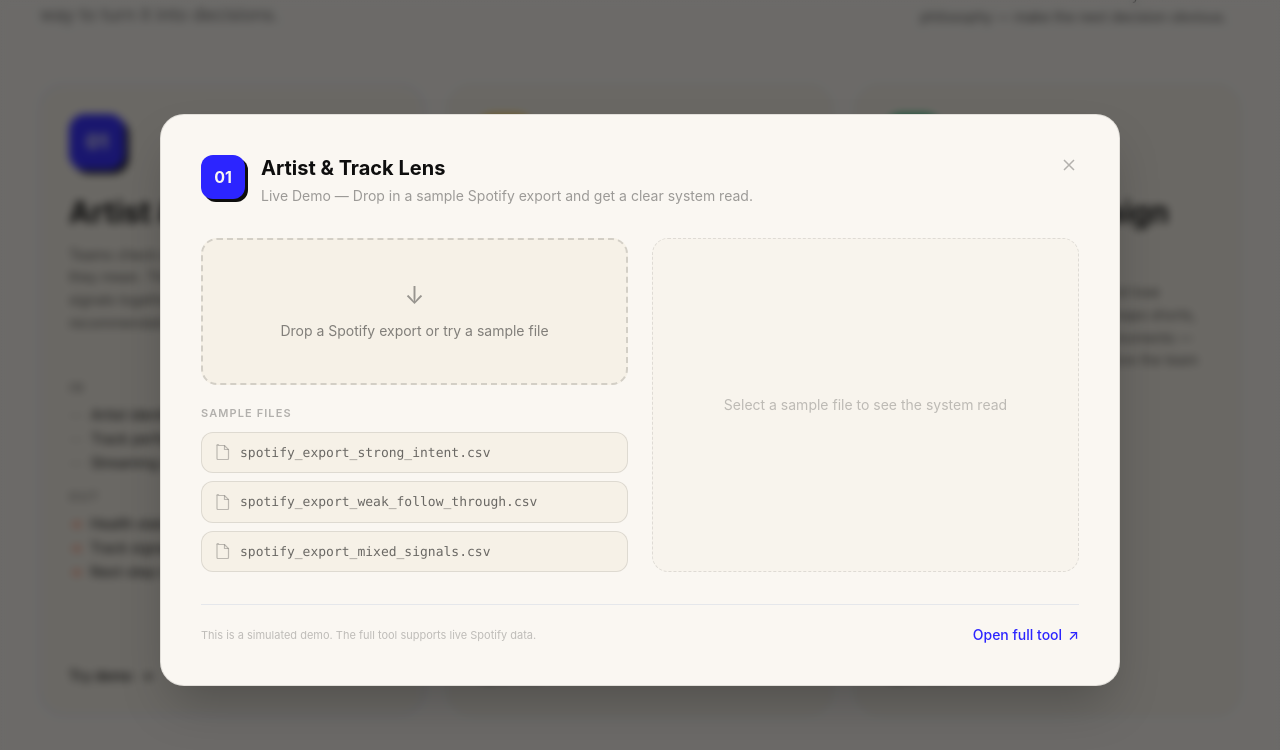
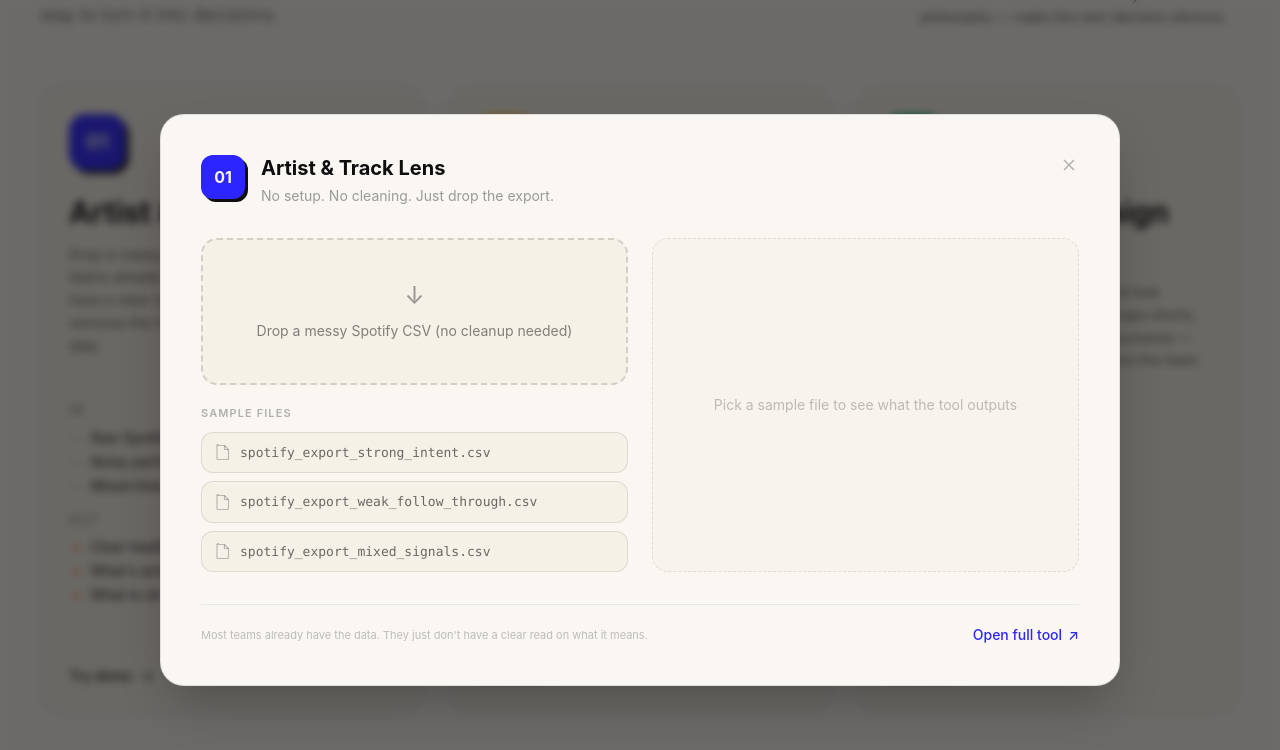
Before and after one commit to leondiaper-ai/music-decision-site, a Next.js app: page / in a window 1280 px wide. Both pictures are taken after a click on the button 232 px from the left and 4058 px from the top of the page. Shown: the part 3658-4408 px from the top of the page. Built offline with nearby package versions, Linux system fonts and the light colour scheme.

Commit message:
Rewrite Lens copy: outcome-driven language, real-world framing, clearer labels

```diff
--- a/components/ToolCards.tsx
+++ b/components/ToolCards.tsx
@@ -9,10 +9,10 @@ const tools = [
     number: "01",
     title: "Artist & Track Lens",
     tagline:
-      "Teams check streams but rarely agree on what they mean. This tool reads artist health and track signals together — and outputs a clear recommendation: push, hold, or shift.",
+      "Drop in messy CSVs. Get a clear decision. Most teams already have the data — they just don't have a clear read on what it means. This tool removes the interpretation and gives you a next step.",
     href: "https://pih-v2.vercel.app/label",
-    inputs: ["Artist identifier", "Track performance window", "Streaming signals"],
-    outputs: ["Health status", "Track signal read", "Next-step recommendation"],
+    inputs: ["Raw Spotify / streaming exports", "Noisy performance signals", "Mixed time windows"],
+    outputs: ["Clear health status", "What's actually happening", "What to do next"],
     accent: "bg-electric",
     text: "text-paper",
     hasDemo: true,
--- a/components/TryTheLens.tsx
+++ b/components/TryTheLens.tsx
@@ -208,8 +208,7 @@ export default function TryTheLens({ open, onClose }: TryTheLensProps) {
                       Artist &amp; Track Lens
                     </h3>
                     <p className="text-ink/40 text-sm mt-1">
-                      Live Demo — Drop in a sample Spotify export and get a
-                      clear system read.
+                      No setup. No cleaning. Just drop the export.
                     </p>
                   </div>
                 </div>
@@ -272,7 +271,7 @@ export default function TryTheLens({ open, onClose }: TryTheLensProps) {
                       <>
                         <div className="text-2xl mb-2 opacity-40">↓</div>
                         <p className="text-sm text-ink/50 leading-relaxed">
-                          Drop a Spotify export or try a sample file
+                          Drop a messy Spotify CSV (no cleanup needed)
                         </p>
                       </>
                     )}
@@ -341,7 +340,7 @@ export default function TryTheLens({ open, onClose }: TryTheLensProps) {
                       >
                         <div className="flex items-center gap-3 text-sm text-ink/40">
                           <span className="inline-block w-4 h-4 border-2 border-ink/20 border-t-electric rounded-full animate-spin" />
-                          Reading signals…
+                          Reading the data…
                         </div>
                       </motion.div>
                     ) : result ? (
@@ -358,7 +357,7 @@ export default function TryTheLens({ open, onClose }: TryTheLensProps) {
                       >
                         <div className="mb-5">
                           <div className="eyebrow text-ink/40 mb-1.5">
-                            System read
+                            What the data is actually saying
                           </div>
                           <div className="font-display font-bold text-xl leading-snug">
                             {result.systemRead}
@@ -367,7 +366,7 @@ export default function TryTheLens({ open, onClose }: TryTheLensProps) {
 
                         <div className="mb-5">
                           <div className="eyebrow text-ink/40 mb-1.5">
-                            Recommendation
+                            What to do next
                           </div>
                           <p className="text-sm text-ink/75 leading-relaxed">
                             {result.recommendation}
@@ -376,7 +375,7 @@ export default function TryTheLens({ open, onClose }: TryTheLensProps) {
 
                         <div className="mt-auto">
                           <div className="eyebrow text-ink/40 mb-2">
-                            Signals behind the read
+                            Why
                           </div>
                           <ul className="space-y-1.5">
                             {result.signals.map((sig) => (
@@ -402,7 +401,7 @@ export default function TryTheLens({ open, onClose }: TryTheLensProps) {
                         className="flex-1 rounded-2xl border border-dashed border-ink/10 bg-cream/50 flex items-center justify-center"
                       >
                         <p className="text-sm text-ink/25 text-center px-6">
-                          Select a sample file to see the system read
+                          Pick a sample file to see what the tool outputs
                         </p>
                       </motion.div>
                     )}
@@ -413,8 +412,8 @@ export default function TryTheLens({ open, onClose }: TryTheLensProps) {
               {/* Footer link to full tool */}
               <div className="mt-8 pt-5 border-t border-ink/8 flex items-center justify-between">
                 <p className="text-[11px] text-ink/25">
-                  This is a simulated demo. The full tool supports live Spotify
-                  data.
+                  Most teams already have the data. They just don't have a
+                  clear read on what it means.
                 </p>
                 <a
                   href="https://pih-v2.vercel.app/label"
```
